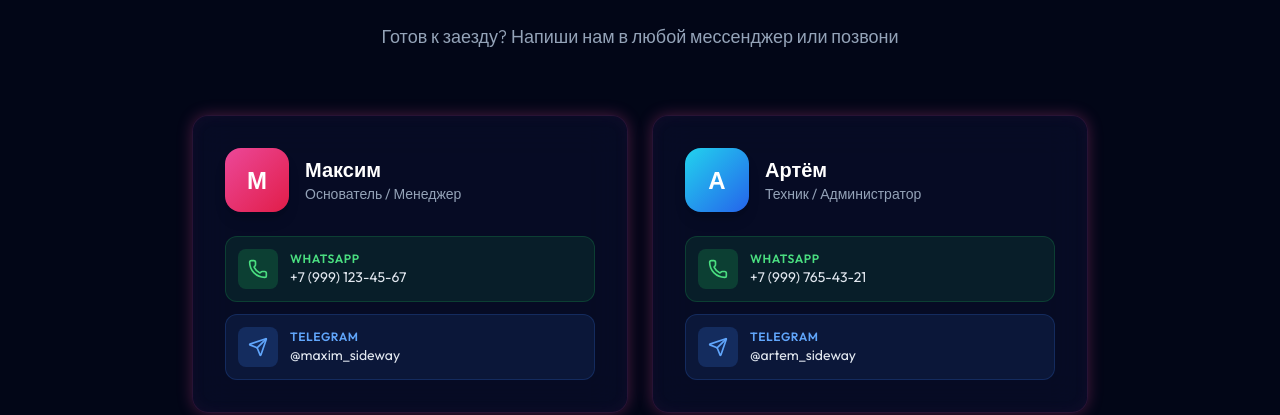
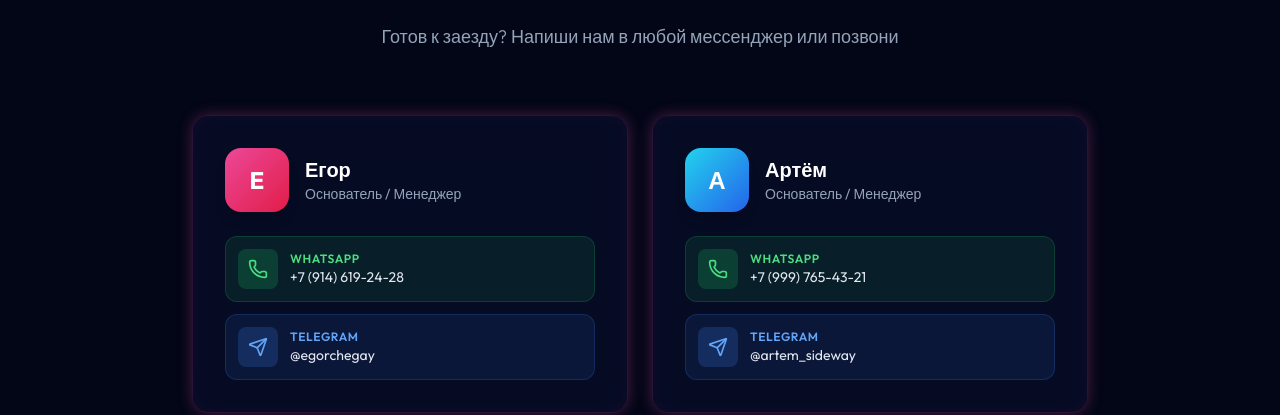
Before and after one commit to droop3000-tech/SideWayGG, a React (Vite) app: page / in a window 1280 px wide. Shown: the part 4101-4516 px from the top of the page. Built offline with nearby package versions, Linux system fonts and the light colour scheme; no server answers.

Commit message:
Update ContactsSection.tsx

```diff
--- a/src/components/ContactsSection.tsx
+++ b/src/components/ContactsSection.tsx
@@ -3,18 +3,18 @@ import { Phone, Send, MapPin, Clock, Mail } from 'lucide-react';
 
 const team = [
   {
-    name: 'Максим',
+    name: 'Егор',
     role: 'Основатель / Менеджер',
-    whatsapp: '+7 (999) 123-45-67',
-    whatsappLink: 'https://wa.me/79991234567',
-    telegram: '@maxim_sideway',
-    telegramLink: 'https://t.me/maxim_sideway',
-    avatar: 'М',
+    whatsapp: '+7 (914) 619-24-28',
+    whatsappLink: 'https://wa.me/79146192428',
+    telegram: '@egorchegay',
+    telegramLink: 'https://t.me/egorchegay',
+    avatar: 'E',
     gradient: 'from-pink-500 to-rose-600',
   },
   {
     name: 'Артём',
-    role: 'Техник / Администратор',
+    role: 'Основатель / Менеджер',
     whatsapp: '+7 (999) 765-43-21',
     whatsappLink: 'https://wa.me/79997654321',
     telegram: '@artem_sideway',
```
